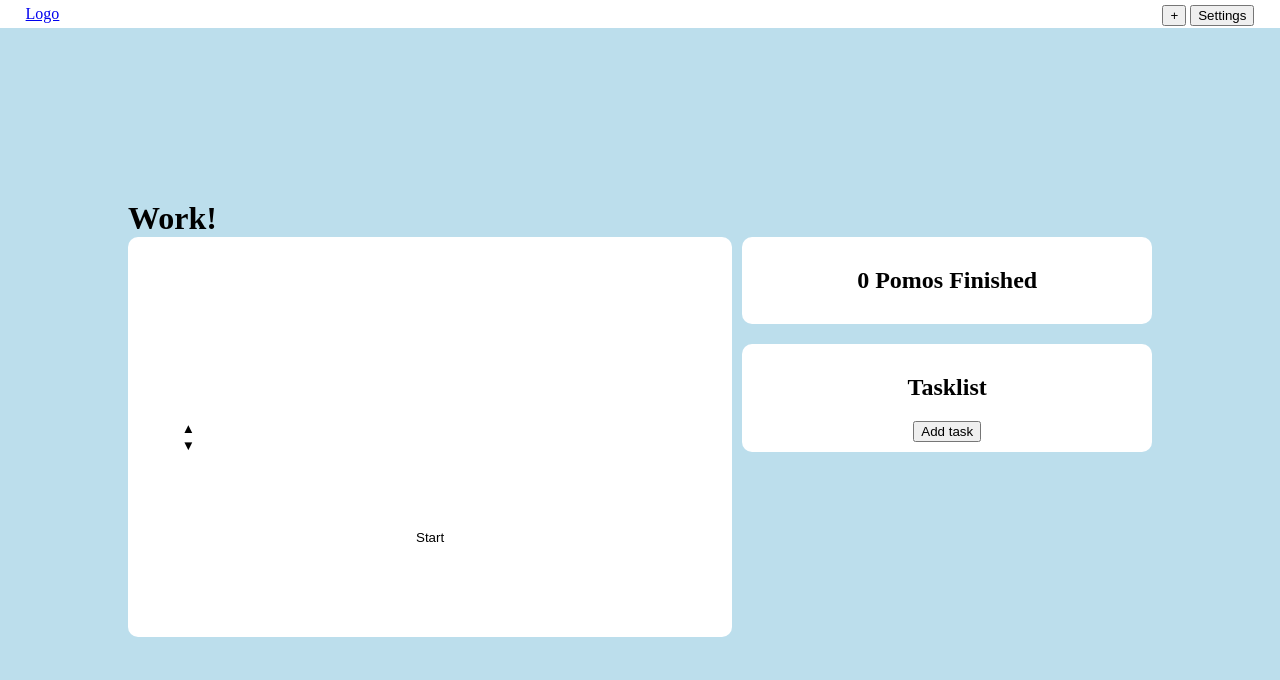
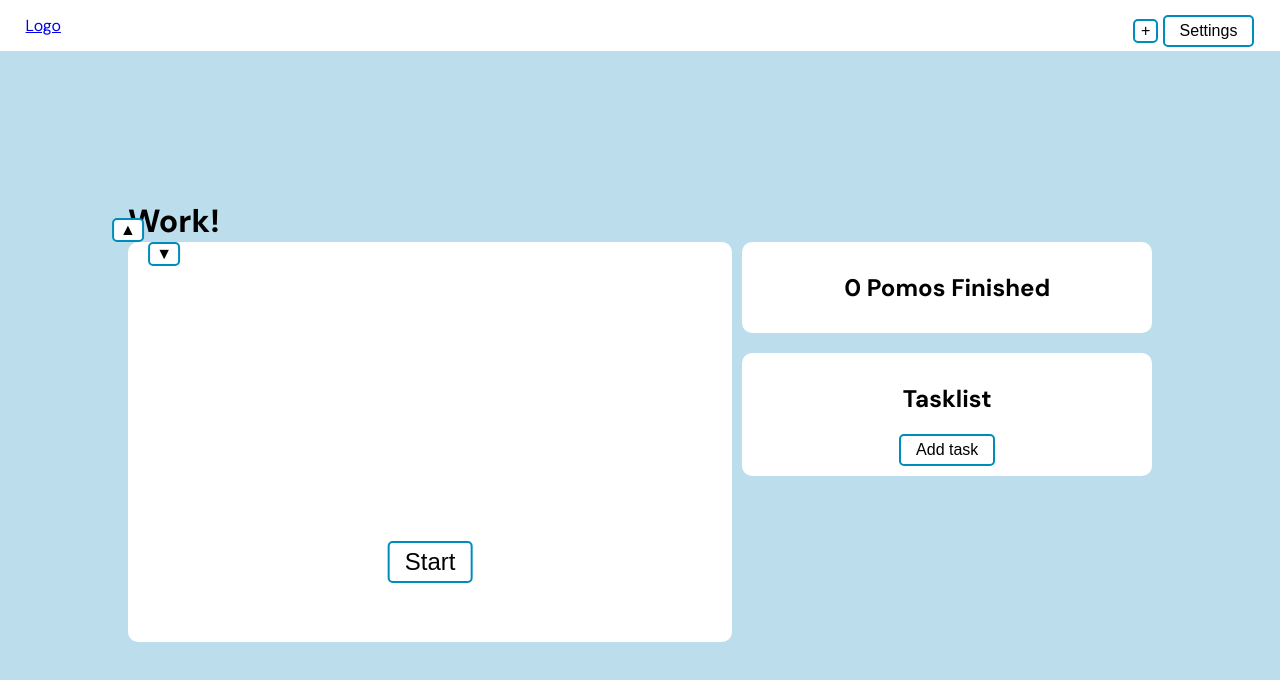
Before and after one commit to Kelynn23/cse110-w21-group22, a website: page index.html in a window 1280 px wide. Drawn offline with Linux system fonts and the light colour scheme.

Commit message:
[CSS] Make buttons and toggles visible

```diff
--- a/settings.css
+++ b/settings.css
@@ -49,7 +49,7 @@
     display : inline-block;
     width : 40px;
     height : 20px;
-    background-color: #eee;
+    background-color: #008CBA;
     border-radius: 20px;
 }
 
@@ -73,7 +73,7 @@
 
 /* Change background color when toggle is on */
 .checkbox:checked + .switch {
-    background-color: #7983ff;
+    background-color: #008CBA;
 }
 
 /* Hide the actual checkbox button */
@@ -86,3 +86,9 @@
     vertical-align: 20%;
     margin-right: 5px;
 }
+
+/* Time Settings */
+#settings-submit {
+    /* hide submit button */
+    display: none;
+}
--- a/style.css
+++ b/style.css
@@ -1,3 +1,5 @@
+@import url('https://fonts.googleapis.com/css2?family=DM+Sans:wght@400;700&display=swap');
+
 body,html {
 	background-color: #bcdeec;
 	height: 100%;
@@ -6,7 +8,9 @@ body,html {
 	width: 100%;
 	min-height: 500px;
 	min-width: 100px;
+	font-family: 'DM Sans', sans-serif;
 }
+/*
 .timercontainer button {
 	background-color: transparent;
 	border: none;
@@ -14,8 +18,13 @@ body,html {
 	display: block;
 	position: absolute;
 }
-button:hover {
-	background-color: darkgray;
+*/
+button {
+	background-color: #FFFFFF;
+	border: 2px solid #008CBA;
+	border-radius: 5px;
+	cursor:pointer;
+	font-size:16px;
 }
 h1 {
 	margin: 0;
@@ -24,7 +33,7 @@ h1 {
 header {
 	background-color: white;
 	margin: 0;
-	padding: 5px 2%;
+	padding: 15px 2%;
 	width: 96%;
 }
 main {
@@ -62,12 +71,58 @@ table {
 	margin: 0;
 	text-align: center;
 }
+.tasklistadd {
+	border: 2px solid #008CBA;
+	padding-top: 5px;
+	padding-bottom: 5px;
+	padding-right: 15px;
+	padding-left: 15px;
+}
+.tasklistadd:hover{
+	background-color: #008CBA;
+	color: #FFFFFF;
+}
 .right {
 	display: inline-block;
 	height: 100%;
 	position: absolute;
 	right: 0;
 	width: 40%;
+}
+.timer {
+	display: block;
+	left: 50%;
+	position: absolute;
+	top: 50%;
+	text-align: center;
+	transform:translate(-50%,-50%);
+	font-size: 80px;
+}
+.mode {
+	display: block;
+	left: 50%;
+	position: absolute;
+	top: 20%;
+	text-align: center;
+	transform:translate(-50%,-50%);
+	font-size: x-large;
+}
+.start {
+	display: block;
+	left: 50%;
+	position: absolute;
+	top: 80%;
+	transform:translate(-50%,-50%);
+	font-size: x-large;
+	border: 2px solid #008CBA;
+	padding-top: 5px;
+	padding-bottom: 5px;
+	padding-right: 15px;
+	padding-left: 15px;
+}
+.start:hover{
+	background-color: #008CBA;
+	color: #FFFFFF;
 }
 .timercontainer {
 	background-color: white;
@@ -84,20 +139,17 @@ table {
 	position: absolute;
 	width: 100%;
 }
-.timer {
-	display: block;
-	left: 50%;
-	position: absolute;
-	top: 50%;
-	text-align: center;
-	transform:translate(-50%,-50%);
+#settingsBtn {
+	border: 2px solid #008CBA;
+	margin:0 auto;
+	padding-top: 5px;
+	padding-bottom: 5px;
+	padding-right: 15px;
+	padding-left: 15px;
 }
-.start {
-	display: block;
-	left: 50%;
-	position: absolute;
-	top: 75%;
-	transform:translate(-50%,-50%);
+#settingsBtn:hover{
+	background-color: #008CBA;
+	color: #FFFFFF;
 }
 #increment {
 	left: 10%;
```
